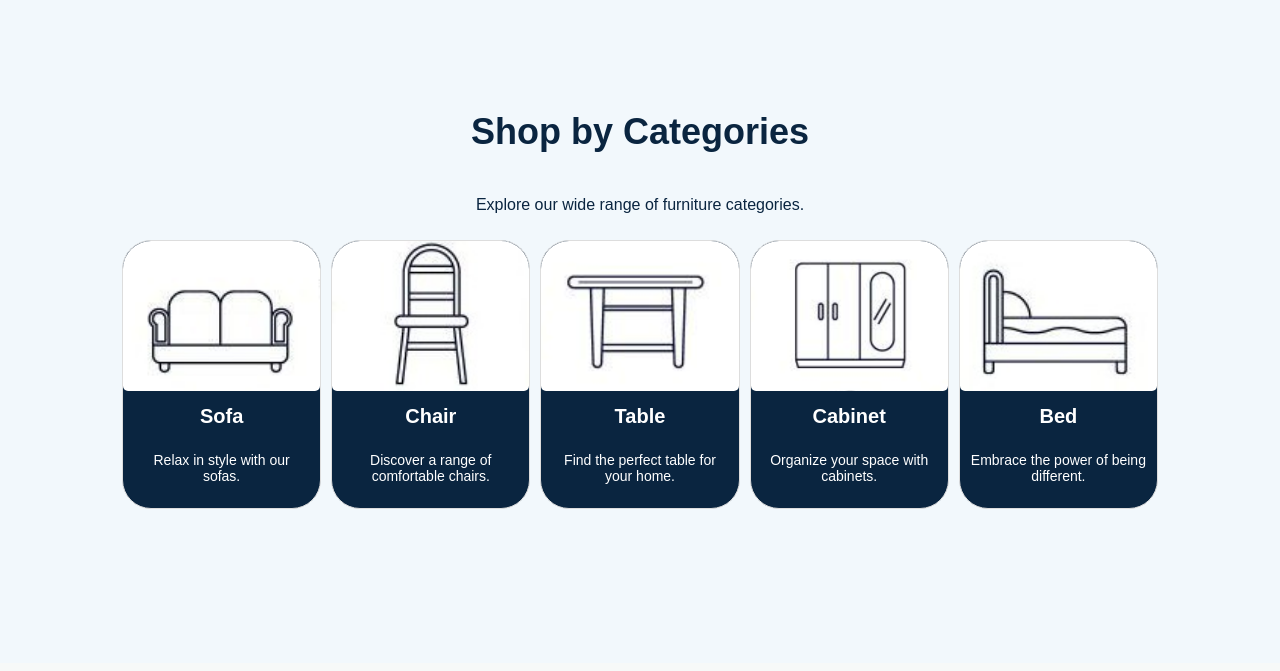
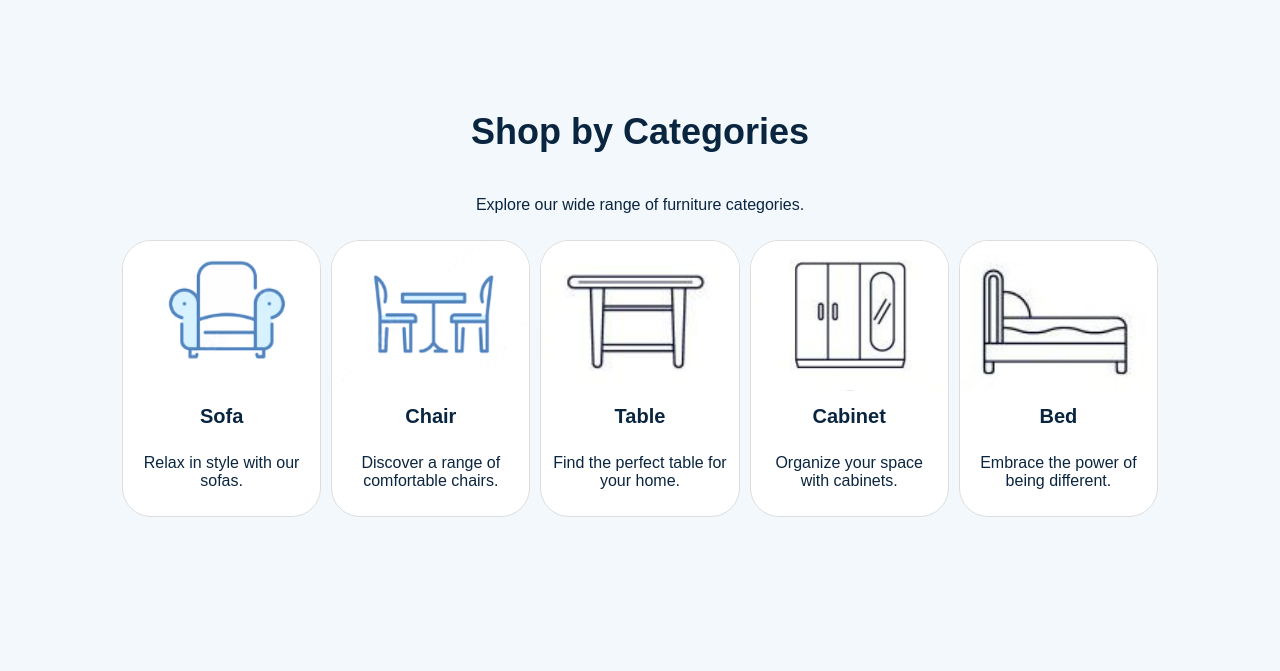
Before and after one commit to ishowbeha/Projekti, a PHP site: page / in a window 1280 px wide. Shown: the part 1448-2119 px from the top of the page. Before the commit the page ends 1957 px from the top, so only its background shows below. Run offline with PHP 8.4, Linux system fonts and the light colour scheme.

Commit message:
ndryshime

```diff
--- a/index.html
+++ b/index.html
@@ -63,7 +63,7 @@
             <!-- Sofa -->
             <a href="sofas.html" class="category-link">
                 <div class="category-card">
-                    <img src="sofaa.jpg" alt="Sofa">
+                    <img src="SSofa.png" alt="Sofa">
                     <h3>Sofa</h3>
                     <p>Relax in style with our sofas.</p>
                 </div>
@@ -72,7 +72,7 @@
             <!-- Chair -->
             <a href="chairs.html"  class="category-link">
                 <div class="category-card">
-                    <img src="chair.jpg" alt="Chair">
+                    <img src="CChair.png" alt="Chair">
                     <h3>Chair</h3>
                     <p>Discover a range of comfortable chairs.</p>
                 </div>
--- a/style.css
+++ b/style.css
@@ -198,7 +198,7 @@ div #kategoritText{
 }
 
 .category-card {
-    background-color: #0a2540;
+    background-color: white;
     border: 1px solid #ddd;
     border-radius: 29px;
     overflow: hidden;
@@ -219,17 +219,19 @@ div #kategoritText{
 
 .category-card h3 {
     font-size: 20px;
-    color: white;
+    color:  #0a2540;
     padding: 10px;
     margin: 0;
 }
 
 .category-card p {
-    font-size: 14px;
-    color: white;
+    font-size: 16px;
+    color: #0a2540;
     padding: 0 10px 10px;
 }
 
+
+
 div .category-link{
-    color: #0a2540;
+    color:white;
 }
```
Also changed, not shown: CChair.png (added), SSofa.png (added).
